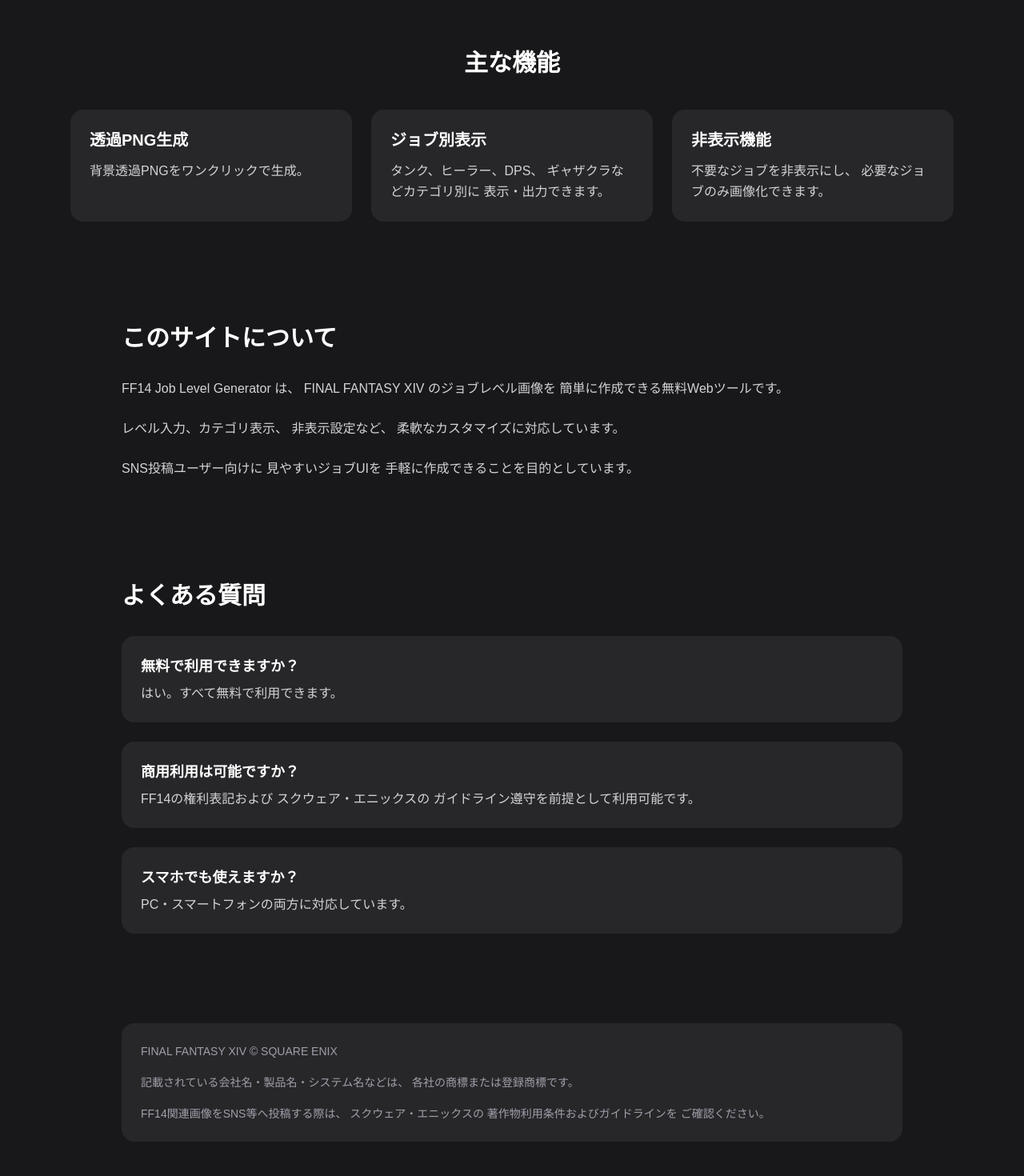
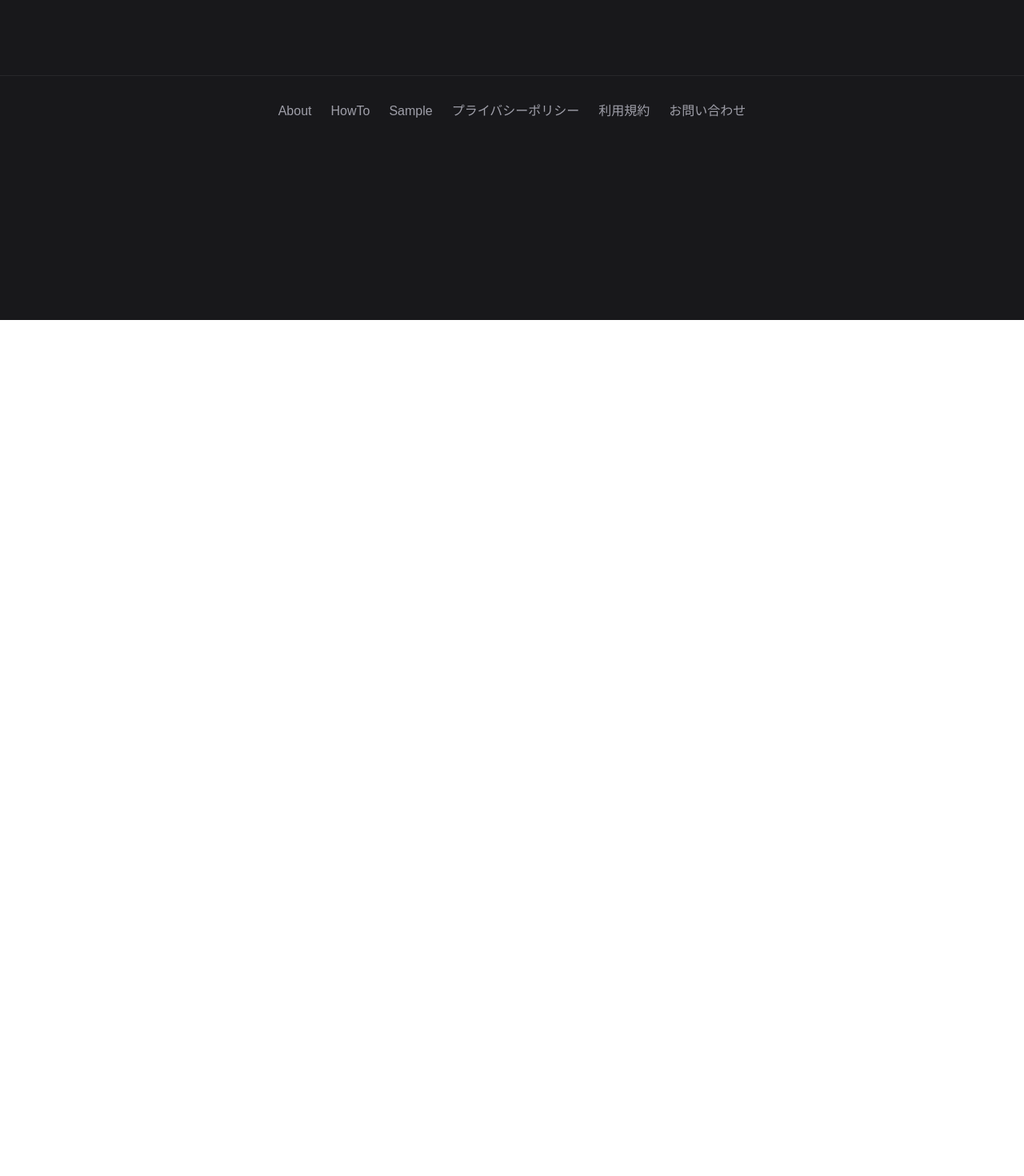
Before and after one commit to DahliaVi-s2/ff14-ui-generator, a Next.js app: page / in a window 1280 px wide. Shown: the part 400-1870 px from the top of the page at 80% size. After the commit the page ends 800 px from the top, so only its background shows below. Built offline with nearby package versions, Linux system fonts and the light colour scheme.

Commit message:
fix generator page

```diff
--- a/app/page.tsx
+++ b/app/page.tsx
@@ -1,5 +1,3 @@
-'use client'
-
 import Link from 'next/link'
 
 export default function HomePage() {
@@ -17,13 +15,14 @@
           FF14のジョブレベル透過画像を
           無料で生成できるWebツールです。
           <br />
-          SNS投稿、プロフィール画像などに利用できます。
+          OBS配信、SNS投稿、プロフィール画像、
+          FC募集、コミュニティ共有などに利用できます。
         </p>
 
         <div className="flex flex-wrap justify-center gap-4 mt-10">
 
           <Link
-  href="/"
+            href="/generator"
             className="
               bg-blue-500
               hover:bg-blue-400
@@ -58,162 +57,10 @@
 
       </section>
 
-      {/* Features */}
-      <section className="max-w-6xl mx-auto px-6 py-16">
-
-        <h2 className="text-3xl font-black mb-10 text-center">
-          主な機能
-        </h2>
-
-        <div className="grid md:grid-cols-3 gap-6">
-
-          <div className="bg-zinc-800 rounded-2xl p-6">
-            <h3 className="text-xl font-bold mb-3">
-              透過PNG生成
-            </h3>
-
-            <p className="text-zinc-300 leading-relaxed">
-              背景透過PNGをワンクリックで生成。
-
-            </p>
-          </div>
-
-          <div className="bg-zinc-800 rounded-2xl p-6">
-            <h3 className="text-xl font-bold mb-3">
-              ジョブ別表示
-            </h3>
-
-            <p className="text-zinc-300 leading-relaxed">
-              タンク、ヒーラー、DPS、
-              ギャザクラなどカテゴリ別に
-              表示・出力できます。
-            </p>
-          </div>
-
-          <div className="bg-zinc-800 rounded-2xl p-6">
-            <h3 className="text-xl font-bold mb-3">
-              非表示機能
-            </h3>
-
-            <p className="text-zinc-300 leading-relaxed">
-              不要なジョブを非表示にし、
-              必要なジョブのみ画像化できます。
-            </p>
-          </div>
-
-        </div>
-
-      </section>
-
-      {/* About */}
-      <section className="max-w-5xl mx-auto px-6 py-16">
-
-        <h2 className="text-3xl font-black mb-8">
-          このサイトについて
-        </h2>
-
-        <div className="space-y-6 text-zinc-300 leading-relaxed">
-
-          <p>
-            FF14 Job Level Generator は、
-            FINAL FANTASY XIV のジョブレベル画像を
-            簡単に作成できる無料Webツールです。
-          </p>
-
-          <p>
-            レベル入力、カテゴリ表示、
-            非表示設定など、
-            柔軟なカスタマイズに対応しています。
-          </p>
-
-          <p>
-            SNS投稿ユーザー向けに
-            見やすいジョブUIを
-            手軽に作成できることを目的としています。
-          </p>
-
-        </div>
-
-      </section>
-
-      {/* FAQ */}
-      <section className="max-w-5xl mx-auto px-6 py-16">
-
-        <h2 className="text-3xl font-black mb-8">
-          よくある質問
-        </h2>
-
-        <div className="space-y-6">
-
-          <div className="bg-zinc-800 rounded-2xl p-6">
-            <h3 className="font-bold text-lg mb-2">
-              無料で利用できますか？
-            </h3>
-
-            <p className="text-zinc-300">
-              はい。すべて無料で利用できます。
-            </p>
-          </div>
-
-          <div className="bg-zinc-800 rounded-2xl p-6">
-            <h3 className="font-bold text-lg mb-2">
-              商用利用は可能ですか？
-            </h3>
-
-            <p className="text-zinc-300">
-              FF14の権利表記および
-              スクウェア・エニックスの
-              ガイドライン遵守を前提として利用可能です。
-            </p>
-          </div>
-
-          <div className="bg-zinc-800 rounded-2xl p-6">
-            <h3 className="font-bold text-lg mb-2">
-              スマホでも使えますか？
-            </h3>
-
-            <p className="text-zinc-300">
-              PC・スマートフォンの両方に対応しています。
-            </p>
-          </div>
-
-        </div>
-
-      </section>
-
-      {/* Copyright */}
-      <section className="max-w-5xl mx-auto px-6 py-12">
-
-        <div className="bg-zinc-800 rounded-2xl p-6 text-sm text-zinc-400 leading-relaxed">
-
-          <p className="mb-4">
-            FINAL FANTASY XIV © SQUARE ENIX
-          </p>
-
-          <p className="mb-4">
-            記載されている会社名・製品名・システム名などは、
-            各社の商標または登録商標です。
-          </p>
-
-          <p>
-            FF14関連画像をSNS等へ投稿する際は、
-            スクウェア・エニックスの
-            著作物利用条件およびガイドラインを
-            ご確認ください。
-          </p>
-
-        </div>
-
-      </section>
-
       {/* Footer */}
       <footer className="border-t border-zinc-800 mt-16">
 
         <div className="max-w-6xl mx-auto px-6 py-8 flex flex-wrap gap-6 justify-center text-zinc-400">
-
-          <Link href="/">
-            トップページ
-          </Link>
 
           <Link href="/about">
             About
@@ -224,7 +71,7 @@
           </Link>
 
           <Link href="/sample">
-            サンプル画像
+            Sample
           </Link>
 
           <Link href="/privacy">
@@ -236,7 +83,7 @@
           </Link>
 
           <a
-            href="https://x.com/vrc_DahliaVi"
+            href="https://x.com/あなたのID"
             target="_blank"
           >
             お問い合わせ
```
Lines whose indentation alone changed are shown as unchanged.
